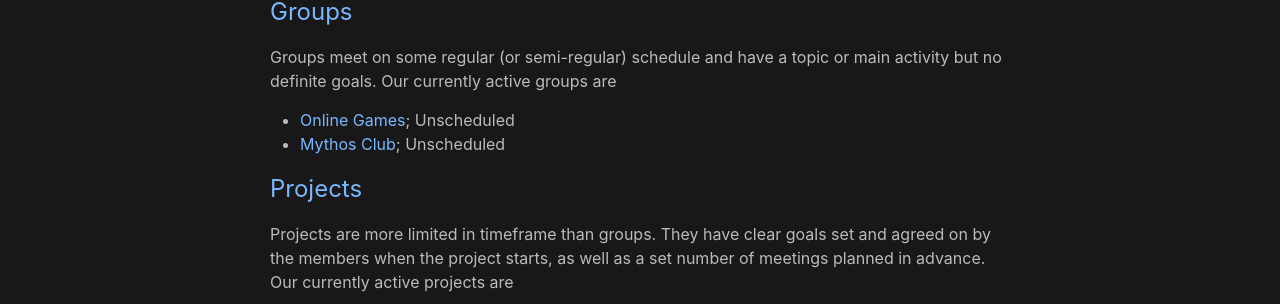
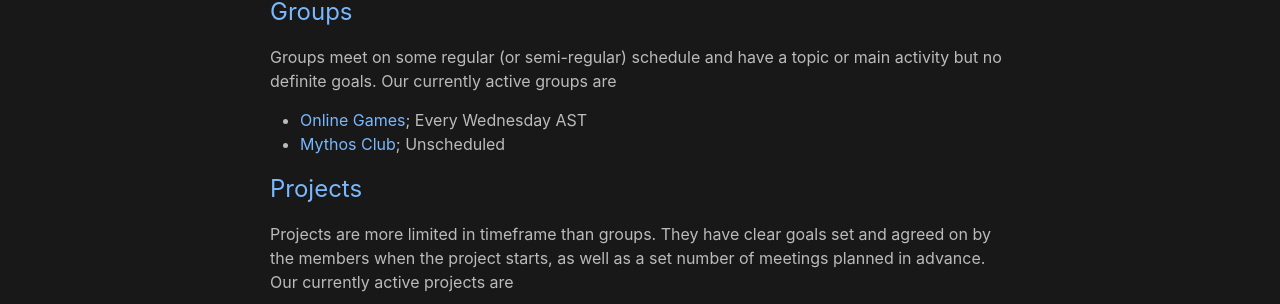
Before and after one commit to AwdeTeam/awdeteam.github.io, a Jekyll site: the page built from index.md, in a window 1280 px wide. Shown: the part 275-579 px from the top of the page. Built offline with Jekyll 4.4.1, drawn with Linux system fonts in a browser that asks for light colours.

Commit message:
Plan game nights

```diff
--- a/index.md
+++ b/index.md
@@ -11,7 +11,7 @@ layout: home
 Groups meet on some regular (or semi-regular) schedule and have a topic or main activity but no
 definite goals. Our currently active groups are
 
-  + [Online Games](groups/online-games); Unscheduled
+  + [Online Games](groups/online-games); Every Wednesday AST
   + [Mythos Club](groups/mythos-club); Unscheduled
 
 ## [Projects](projects)
```
Also changed, not shown: groups/online-games.md (+1 -1 lines).
